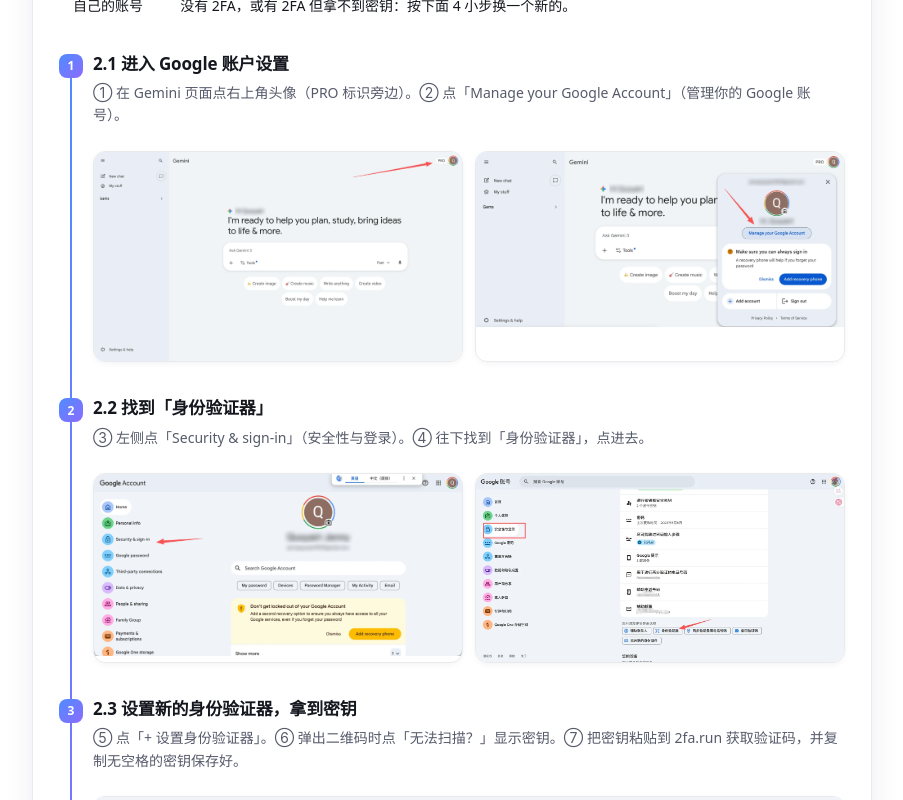
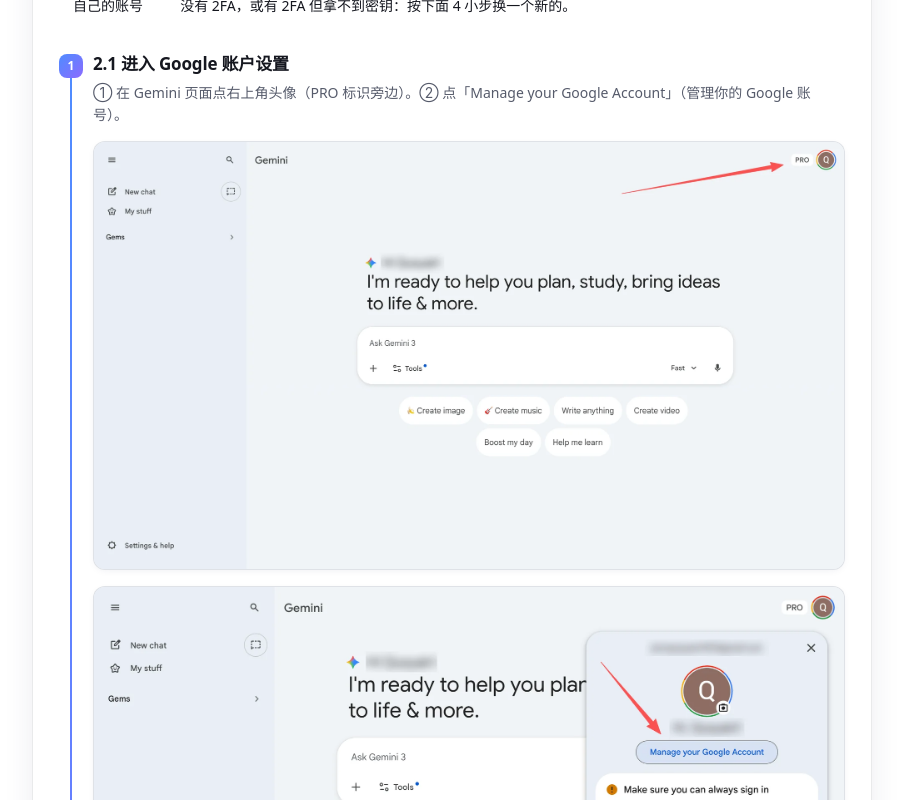
Before and after one commit to AndrmanByte/geminichong, a Next.js app: page /guide in a window 1280 px wide. Shown: the part 1740-2540 px from the top of the page, without its empty margins (188-1091 px from the left). Built offline with nearby package versions, Linux system fonts and the light colour scheme.

Commit message:
feat(guide): 配图改为单图单行、默认放大，点击弹出可缩放灯箱（滚轮/按钮/拖拽/Esc）

```diff
--- a/app/globals.css
+++ b/app/globals.css
@@ -438,32 +438,141 @@ input:focus, textarea:focus {
 
 /* ---------- 教程配图 ---------- */
 .guide-figure {
+  position: relative;
   display: block;
-  margin: 14px 0 6px;
+  width: 100%;
+  margin: 0;
+  padding: 0;
+  border: 1px solid var(--border);
   border-radius: var(--radius-sm);
-  border: 1px solid var(--border);
   overflow: hidden;
+  background: var(--bg-soft);
   box-shadow: var(--shadow-sm);
-  transition: transform 0.35s var(--ease), box-shadow 0.35s;
+  cursor: zoom-in;
+  transition: transform 0.35s var(--ease), box-shadow 0.35s, border-color 0.35s;
 }
 .guide-figure:hover {
   transform: translateY(-2px);
   box-shadow: var(--shadow);
+  border-color: var(--border-strong);
 }
 .guide-figure img {
   width: 100%;
   height: auto;
   display: block;
-  background: var(--bg-soft);
 }
+.guide-figure-zoom {
+  position: absolute;
+  right: 12px;
+  bottom: 12px;
+  width: 32px;
+  height: 32px;
+  display: grid;
+  place-items: center;
+  border-radius: 10px;
+  color: #fff;
+  background: rgba(21, 23, 31, 0.55);
+  backdrop-filter: blur(6px);
+  opacity: 0;
+  transform: translateY(6px);
+  transition: opacity 0.3s var(--ease), transform 0.3s var(--ease);
+}
+.guide-figure:hover .guide-figure-zoom {
+  opacity: 1;
+  transform: none;
+}
+/* 每张图单独一行、默认放大展示 */
 .guide-figure-row {
   display: grid;
-  gap: 12px;
-  margin-top: 10px;
+  grid-template-columns: 1fr;
+  gap: 16px;
+  margin-top: 14px;
 }
-@media (min-width: 640px) {
-  .guide-figure-row.two { grid-template-columns: 1fr 1fr; }
+
+/* ---------- 灯箱 Lightbox ---------- */
+.lb-overlay {
+  position: fixed;
+  inset: 0;
+  z-index: 1000;
+  display: grid;
+  place-items: center;
+  padding: 24px;
+  background: rgba(10, 12, 20, 0.82);
+  backdrop-filter: blur(6px);
+  animation: lb-in 0.22s var(--ease);
 }
+@keyframes lb-in { from { opacity: 0; } to { opacity: 1; } }
+.lb-stage {
+  max-width: 94vw;
+  max-height: 86vh;
+  overflow: hidden;
+  display: grid;
+  place-items: center;
+  touch-action: none;
+}
+.lb-img {
+  max-width: 94vw;
+  max-height: 86vh;
+  width: auto;
+  height: auto;
+  border-radius: 10px;
+  box-shadow: 0 30px 80px -20px rgba(0, 0, 0, 0.6);
+  user-select: none;
+  will-change: transform;
+}
+.lb-toolbar {
+  position: fixed;
+  bottom: 26px;
+  left: 50%;
+  transform: translateX(-50%);
+  display: flex;
+  align-items: center;
+  gap: 6px;
+  padding: 7px 10px;
+  border-radius: 999px;
+  background: rgba(21, 23, 31, 0.72);
+  border: 1px solid rgba(255, 255, 255, 0.14);
+  backdrop-filter: blur(10px);
+}
+.lb-btn {
+  min-width: 34px;
+  height: 34px;
+  padding: 0 12px;
+  border: 0;
+  border-radius: 999px;
+  background: rgba(255, 255, 255, 0.1);
+  color: #fff;
+  font-size: 16px;
+  font-weight: 600;
+  cursor: pointer;
+  transition: background 0.2s;
+}
+.lb-btn:hover { background: rgba(255, 255, 255, 0.22); }
+.lb-scale {
+  min-width: 52px;
+  text-align: center;
+  color: #fff;
+  font-size: 13px;
+  font-weight: 600;
+  font-variant-numeric: tabular-nums;
+}
+.lb-close {
+  position: fixed;
+  top: 20px;
+  right: 22px;
+  width: 42px;
+  height: 42px;
+  display: grid;
+  place-items: center;
+  border: 1px solid rgba(255, 255, 255, 0.16);
+  border-radius: 12px;
+  background: rgba(21, 23, 31, 0.6);
+  color: #fff;
+  cursor: pointer;
+  backdrop-filter: blur(10px);
+  transition: background 0.2s, transform 0.2s;
+}
+.lb-close:hover { background: rgba(21, 23, 31, 0.9); transform: rotate(90deg); }
 
 /* ---------- 响应式 ---------- */
 @media (max-width: 720px) {
--- a/app/guide/GuideFigure.tsx
+++ b/app/guide/GuideFigure.tsx
@@ -1,9 +1,121 @@
-/** 教程配图：点击可在新标签页查看大图 */
+"use client";
+
+import { useCallback, useEffect, useRef, useState } from "react";
+
+/** 教程配图：点击弹出灯箱，支持滚轮/按钮缩放与拖拽平移（不跳转新页）。 */
 export function GuideFigure({ src, alt }: { src: string; alt: string }) {
+  const [open, setOpen] = useState(false);
+
   return (
-    <a className="guide-figure" href={src} target="_blank" rel="noopener noreferrer">
-      {/* eslint-disable-next-line @next/next/no-img-element */}
-      <img src={src} alt={alt} loading="lazy" decoding="async" />
-    </a>
+    <>
+      <button type="button" className="guide-figure" onClick={() => setOpen(true)} aria-label={`放大查看：${alt}`}>
+        {/* eslint-disable-next-line @next/next/no-img-element */}
+        <img src={src} alt={alt} loading="lazy" decoding="async" />
+        <span className="guide-figure-zoom" aria-hidden>
+          <svg width="16" height="16" viewBox="0 0 24 24" fill="none" stroke="currentColor" strokeWidth="2" strokeLinecap="round" strokeLinejoin="round">
+            <circle cx="11" cy="11" r="7" /><path d="M21 21l-4.3-4.3M11 8v6M8 11h6" />
+          </svg>
+        </span>
+      </button>
+      {open && <Lightbox src={src} alt={alt} onClose={() => setOpen(false)} />}
+    </>
   );
 }
+
+function Lightbox({ src, alt, onClose }: { src: string; alt: string; onClose: () => void }) {
+  const [scale, setScale] = useState(1);
+  const [pos, setPos] = useState({ x: 0, y: 0 });
+  const drag = useRef<{ sx: number; sy: number; px: number; py: number } | null>(null);
+  const [dragging, setDragging] = useState(false);
+
+  const clamp = (s: number) => Math.min(6, Math.max(1, s));
+
+  const zoomBy = useCallback((delta: number) => {
+    setScale((s) => {
+      const next = clamp(s + delta);
+      if (next === 1) setPos({ x: 0, y: 0 });
+      return next;
+    });
+  }, []);
+
+  const reset = useCallback(() => {
+    setScale(1);
+    setPos({ x: 0, y: 0 });
+  }, []);
+
+  // 键盘：Esc 关闭，+/- 缩放，0 还原
+  useEffect(() => {
+    const onKey = (e: KeyboardEvent) => {
+      if (e.key === "Escape") onClose();
+      else if (e.key === "+" || e.key === "=") zoomBy(0.3);
+      else if (e.key === "-" || e.key === "_") zoomBy(-0.3);
+      else if (e.key === "0") reset();
+    };
+    window.addEventListener("keydown", onKey);
+    const prev = document.body.style.overflow;
+    document.body.style.overflow = "hidden";
+    return () => {
+      window.removeEventListener("keydown", onKey);
+      document.body.style.overflow = prev;
+    };
+  }, [onClose, zoomBy, reset]);
+
+  function onWheel(e: React.WheelEvent) {
+    e.preventDefault();
+    zoomBy(e.deltaY < 0 ? 0.3 : -0.3);
+  }
+
+  function onPointerDown(e: React.PointerEvent) {
+    if (scale <= 1) return;
+    (e.target as HTMLElement).setPointerCapture?.(e.pointerId);
+    drag.current = { sx: e.clientX, sy: e.clientY, px: pos.x, py: pos.y };
+    setDragging(true);
+  }
+  function onPointerMove(e: React.PointerEvent) {
+    if (!drag.current) return;
+    setPos({ x: drag.current.px + (e.clientX - drag.current.sx), y: drag.current.py + (e.clientY - drag.current.sy) });
+  }
+  function onPointerUp() {
+    drag.current = null;
+    setDragging(false);
+  }
+
+  return (
+    <div className="lb-overlay" onClick={onClose} role="dialog" aria-modal="true" aria-label={alt}>
+      <div
+        className="lb-stage"
+        onClick={(e) => e.stopPropagation()}
+        onWheel={onWheel}
+        onPointerDown={onPointerDown}
+        onPointerMove={onPointerMove}
+        onPointerUp={onPointerUp}
+        onPointerLeave={onPointerUp}
+        style={{ cursor: scale > 1 ? (dragging ? "grabbing" : "grab") : "zoom-in" }}
+      >
+        {/* eslint-disable-next-line @next/next/no-img-element */}
+        <img
+          className="lb-img"
+          src={src}
+          alt={alt}
+          draggable={false}
+          onDoubleClick={() => (scale > 1 ? reset() : zoomBy(1))}
+          style={{
+            transform: `translate(${pos.x}px, ${pos.y}px) scale(${scale})`,
+            transition: dragging ? "none" : "transform 0.18s ease",
+          }}
+        />
+      </div>
+
+      <div className="lb-toolbar" onClick={(e) => e.stopPropagation()}>
+        <button className="lb-btn" onClick={() => zoomBy(-0.4)} aria-label="缩小">−</button>
+        <span className="lb-scale">{Math.round(scale * 100)}%</span>
+        <button className="lb-btn" onClick={() => zoomBy(0.4)} aria-label="放大">+</button>
+        <button className="lb-btn" onClick={reset} aria-label="还原">还原</button>
+      </div>
+
+      <button className="lb-close" onClick={onClose} aria-label="关闭">
+        <svg width="20" height="20" viewBox="0 0 24 24" fill="none" stroke="currentColor" strokeWidth="2.2" strokeLinecap="round"><path d="M6 6l12 12M18 6L6 18" /></svg>
+      </button>
+    </div>
+  );
+}
--- a/app/guide/page.tsx
+++ b/app/guide/page.tsx
@@ -160,7 +160,7 @@ export default function GuidePage() {
                   <span className="tl-dot">{i + 1}</span>
                   <h3>{s.t}</h3>
                   <p style={{ color: "var(--text-dim)", fontSize: 14 }}>{s.d}</p>
-                  <div className={`guide-figure-row${s.imgs.length === 2 ? " two" : ""}`}>
+                  <div className="guide-figure-row">
                     {s.imgs.map((img) => (
                       <GuideFigure key={img.src} src={img.src} alt={img.alt} />
                     ))}
```
